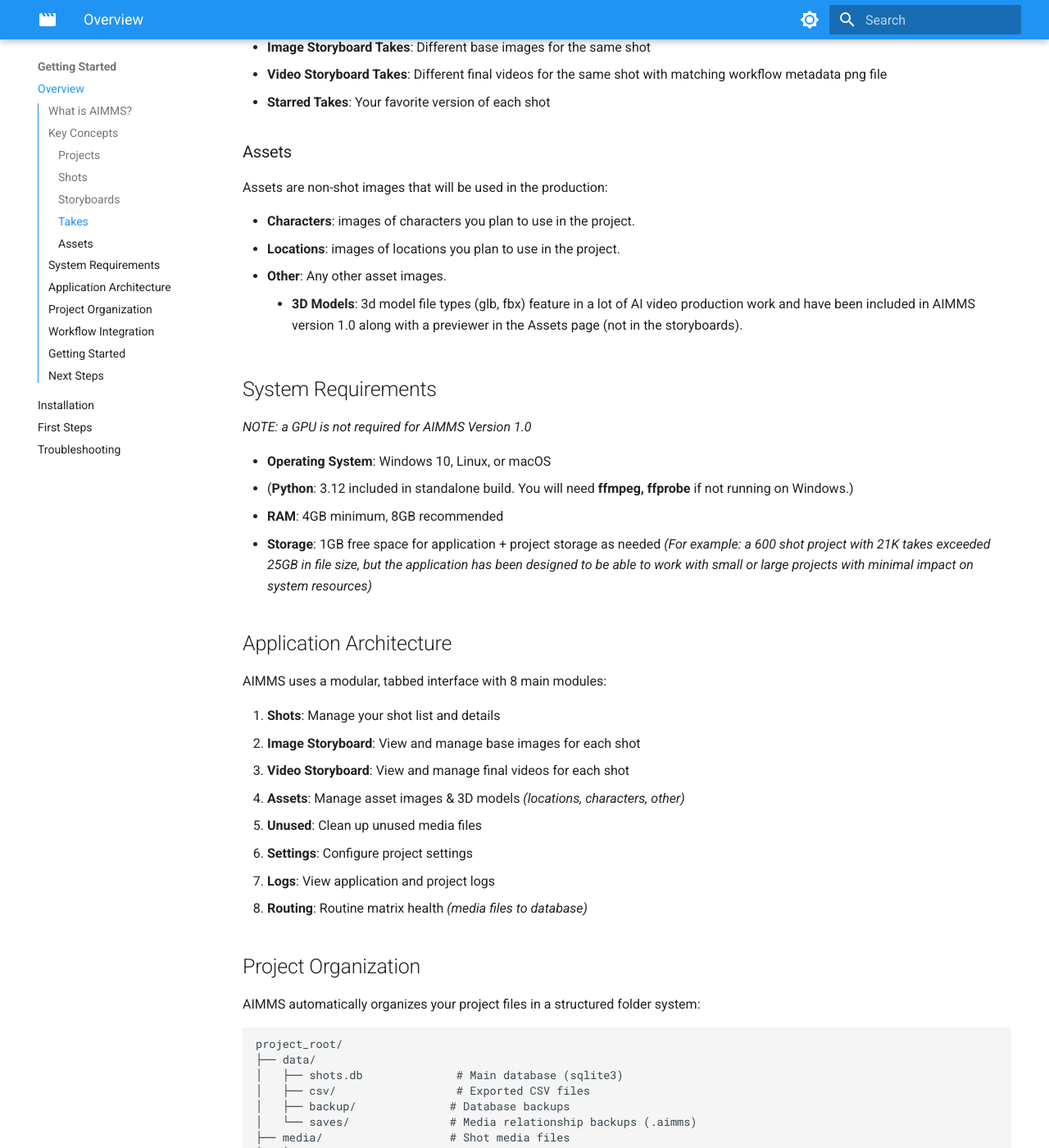
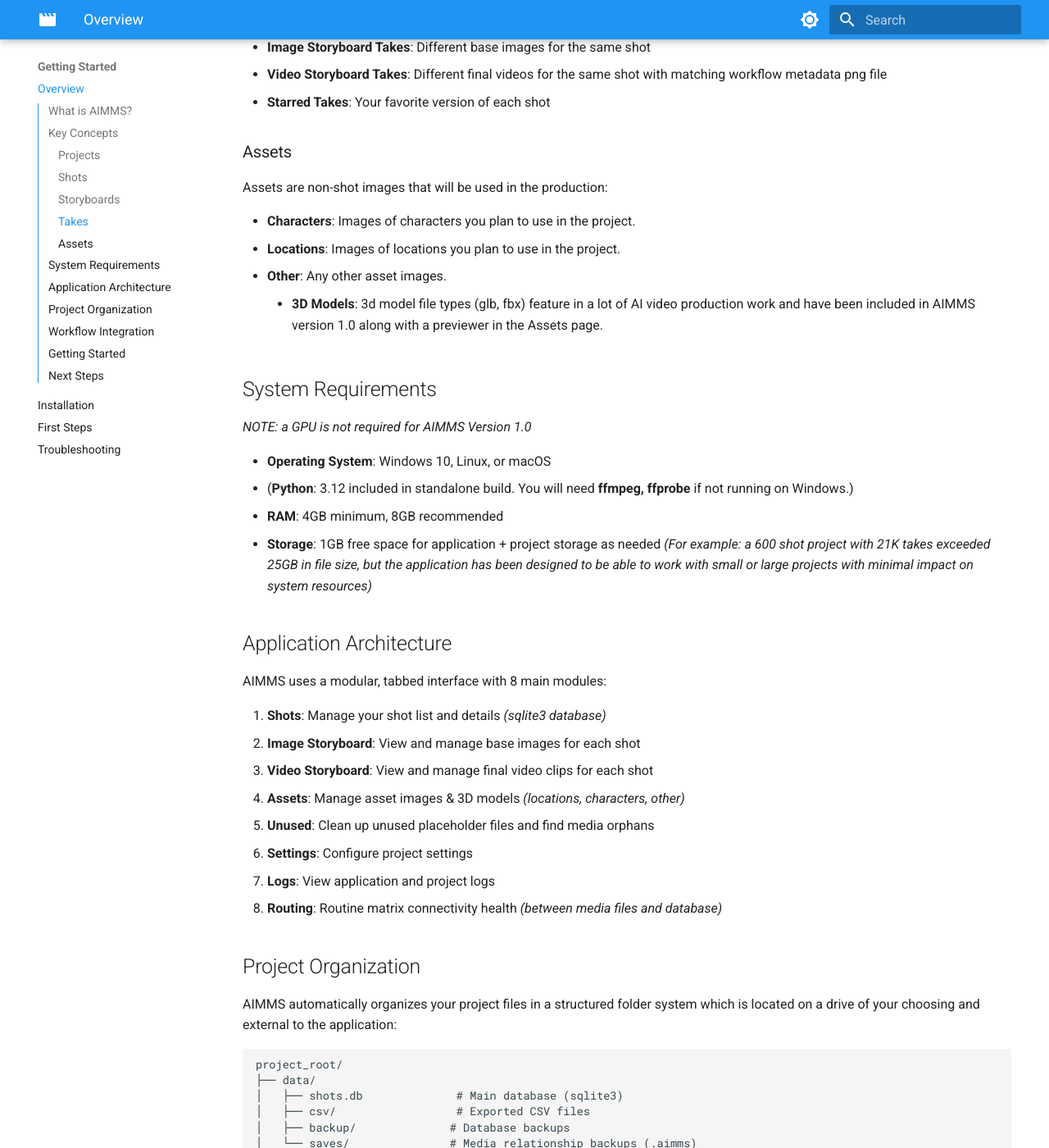
Before and after one commit to AI-Making-Movies/aimms-docs, an MkDocs documentation site: the page built from docs/getting-started/overview.md, in a window 1280 px wide and 1400 px high, scrolled down 1403 px. Shown: the whole window at 82% size. Built offline with MkDocs 1.6.1 and Material for MkDocs 9.7.7, drawn with Linux system fonts in a browser that asks for light colours; the version menu is left out; some of the changed text lies outside the part shown.

Commit message:
content updates

````diff
--- a/docs/getting-started/overview.md
+++ b/docs/getting-started/overview.md
@@ -47,11 +47,11 @@ Each shot can have multiple "takes" - different versions of the same shot:
 ### Assets
 Assets are non-shot images that will be used in the production:
 
-- **Characters**: images of characters you plan to use in the project.
-- **Locations**: images of locations you plan to use in the project.
+- **Characters**: Images of characters you plan to use in the project.
+- **Locations**: Images of locations you plan to use in the project.
 - **Other**: Any other asset images.
 
-    - **3D Models**: 3d model file types (glb, fbx) feature in a lot of AI video production work and have been included in AIMMS version 1.0 along with a previewer in the Assets page (not in the storyboards).
+    - **3D Models**: 3d model file types (glb, fbx) feature in a lot of AI video production work and have been included in AIMMS version 1.0 along with a previewer in the Assets page.
 
 ## System Requirements
 
@@ -66,18 +66,18 @@ Assets are non-shot images that will be used in the production:
 
 AIMMS uses a modular, tabbed interface with 8 main modules:
 
-1. **Shots**: Manage your shot list and details
+1. **Shots**: Manage your shot list and details *(sqlite3 database)*
 2. **Image Storyboard**: View and manage base images for each shot
-3. **Video Storyboard**: View and manage final videos for each shot
+3. **Video Storyboard**: View and manage final video clips for each shot
 4. **Assets**: Manage asset images & 3D models *(locations, characters, other)*
-5. **Unused**: Clean up unused media files
+5. **Unused**: Clean up unused placeholder files and find media orphans
 6. **Settings**: Configure project settings
 7. **Logs**: View application and project logs
-8. **Routing**: Routine matrix health *(media files to database)*
+8. **Routing**: Routine matrix connectivity health *(between media files and database)*
 
 ## Project Organization
 
-AIMMS automatically organizes your project files in a structured folder system:
+AIMMS automatically organizes your project files in a structured folder system which is located on a drive of your choosing and external to the application:
 
 ```
 project_root/
````
Also changed, not shown: other parts of docs/getting-started/overview.md (+2 -2 lines), docs/getting-started/installation.md (+8 -8 lines), docs/index.md (+6 -4 lines).
